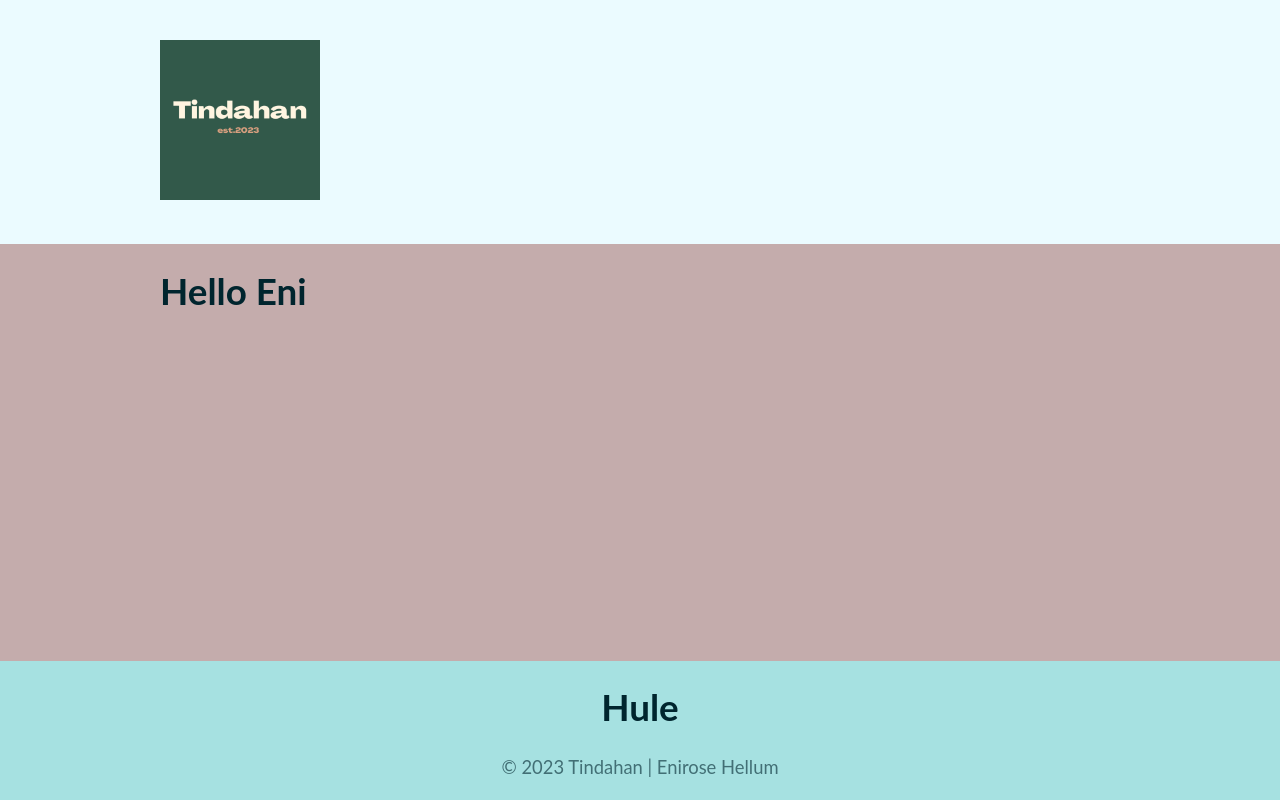
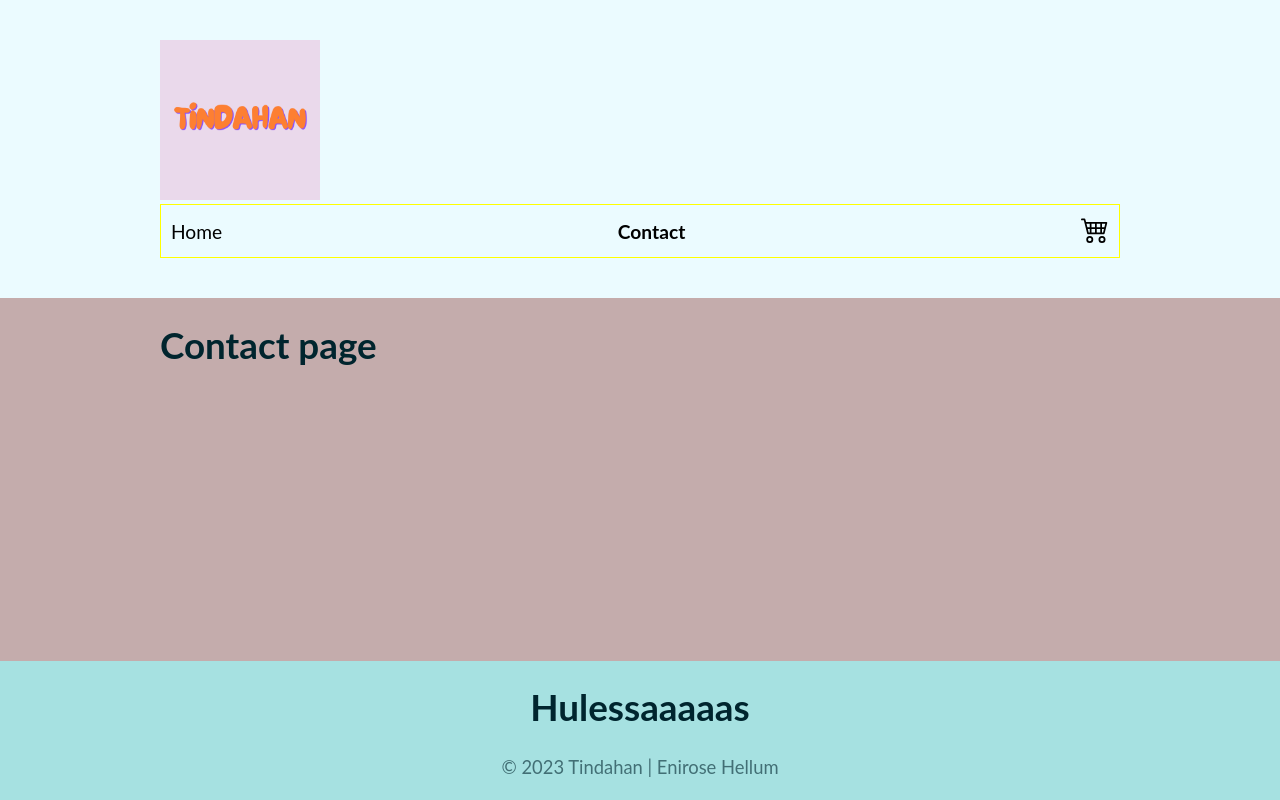
Before and after one commit to Enirose/Tindahan-React_CA, a React (Vite) app in the folder Tindahan-store/: page /contact in a window 1280 px wide. Built offline with nearby package versions, Linux system fonts and the light colour scheme.

Commit message:
added pages

```diff
--- a/Tindahan-store/package.json
+++ b/Tindahan-store/package.json
@@ -4,7 +4,7 @@
   "version": "0.0.0",
   "type": "module",
   "scripts": {
-    "dev": "vite",
+    "dev": "vite --host",
     "build": "vite build",
     "lint": "eslint src --ext js,jsx --report-unused-disable-directives --max-warnings 0",
     "preview": "vite preview"
--- a/Tindahan-store/src/App.jsx
+++ b/Tindahan-store/src/App.jsx
@@ -1,30 +1,34 @@
 import React from "react";
 import { Container } from "./components/Styled/Container.styled";
-import Header from "./components/Header/Header";
 import { ThemeProvider } from "styled-components";
 import { GlobalStyles } from "./components/Styled/Global";
-import Footer from "./components/Footer/Footer";
 import Layout from "./components/Layout/Layout";
-
+import { BrowserRouter as Router, Routes, Route } from "react-router-dom";
+import Home from "./pages/Home/Home";
+import Contact from "./pages/Contact/Contact";
+import Cart from "./pages/Cart/Cart";
 
 const theme = {
   colors: {
-    header:'#ebfbff',
+    header: '#ebfbff',
     body: '#c4acac',
     footer: '#a6e1e1',
   },
-}
+};
 
-export default function App () {
+export default function App() {
   return (
     <ThemeProvider theme={theme}>
-      <>
-        <GlobalStyles />
-        <Layout />
-        <Container>
-          <h1>Hello Eni</h1>
-        </Container>
-      </>
+      <GlobalStyles />
+      <Router>
+        <Routes>
+          <Route path="/" element={<Layout />}>
+            <Route index element={<Home/>} />
+            <Route path="/contact" element={<Contact />}></Route>
+            <Route path="/cart" element={<Cart />}></Route>
+          </Route>
+        </Routes>
+      </Router>
     </ThemeProvider>
-  )
+  );
 }
--- a/Tindahan-store/src/components/Footer/Footer.jsx
+++ b/Tindahan-store/src/components/Footer/Footer.jsx
@@ -6,7 +6,7 @@ export default function Footer () {
     return (
         <StyledFooter>
             <Container>
-                <h1>Hule</h1>
+                <h1>Hulessaaaaas</h1>
                 <p>&copy; 2023 Tindahan | Enirose Hellum</p>
             </Container>
         </StyledFooter>
--- a/Tindahan-store/src/components/Header/Header.jsx
+++ b/Tindahan-store/src/components/Header/Header.jsx
@@ -1,11 +1,18 @@
+
+import Navbar from "../Nav/Navbar";
 import { Container } from "../Styled/Container.styled";
 import { StyledHeader } from "./Header.styled";
+import { Link } from "react-router-dom";
+// import {AiOutlineShoppingCart} from "react-icons/ai";
 
 export default function Header () {
     return (
         <StyledHeader>
             <Container>
-                <img src='public/logoGreen.png' alt="Logo" />
+                <Link to='/'>
+                    <img src='/logoorange.png' alt="Logo" />
+                </Link>
+                <Navbar />
             </Container>
         </StyledHeader>
     )
--- a/Tindahan-store/src/components/Nav/Navbar.jsx
+++ b/Tindahan-store/src/components/Nav/Navbar.jsx
@@ -1,20 +1,16 @@
 import { StyledNav } from "./Navbar.styled";
-import { Container } from "../Styled/Container.styled";
 import { NavLink } from "react-router-dom";
+import {BsCart4} from "react-icons/bs";
 
-export default function Nav () {
+export default function Navbar () {
     return (
         <StyledNav>
-                <Nav>
-                  <ul>
-                    <li>
-                        <NavLink to='/'>Home</NavLink>
-                    </li>
-                    <li>
-                        <NavLink to='/'>Contact</NavLink>
-                    </li>
-                  </ul>
-                </Nav>
+          <NavLink to="/">Home</NavLink>
+          <NavLink to="/Contact">Contact</NavLink>
+          <NavLink to="/Cart">
+            <BsCart4 size="28" />
+            <span>{}</span>
+          </NavLink>
         </StyledNav>
     )
 }
--- a/Tindahan-store/src/components/Nav/Navbar.styled.jsx
+++ b/Tindahan-store/src/components/Nav/Navbar.styled.jsx
@@ -1,6 +1,26 @@
 import { styled } from "styled-components";
+export const StyledNav = styled.nav`
+    /* background-color: beige; */
+      display: flex;
+    gap: 20px;
+    justify-content: space-between;
+    align-items: center;
+    padding: 10px;
+    border: 1px solid yellow;
 
+    a {
+        text-decoration: none;
+        color: #000000;
+        font-size: 1.2rem;
+        transition: 0.2s;
+    }
 
-export const StyledNav = styled.nav`
-    background-color: beige;
+    a.active {
+        font-weight: bold;
+    }
+
+    & a:hover {
+        background-color: #fff;
+        color: #2b3452;
+    }
 `
--- /dev/null
+++ b/Tindahan-store/src/pages/Cart/Cart.jsx
@@ -0,0 +1,10 @@
+import { Container } from "../../components/Styled/Container.styled";
+
+
+export default function Cart () {
+    return (
+        <Container>
+        <h1>cart page</h1>
+        </Container>
+    )
+}
--- /dev/null
+++ b/Tindahan-store/src/pages/Contact/Contact.jsx
@@ -0,0 +1,10 @@
+import { Container } from "../../components/Styled/Container.styled";
+
+
+export default function Contact () {
+    return (
+        <Container>
+        <h1>Contact page</h1>
+        </Container>
+    )
+}
--- /dev/null
+++ b/Tindahan-store/src/pages/Home/Home.jsx
@@ -0,0 +1,10 @@
+import { Container } from "../../components/Styled/Container.styled";
+
+
+export default function Home () {
+    return (
+        <Container>
+        <h1>Homepage</h1>
+        </Container>
+    )
+}
```
Also changed, not shown: Tindahan-store/src/components/Layout/Layout.jsx (+7 -5 lines), Tindahan-store/src/pages/Home/Home.styled.jsx (added).
